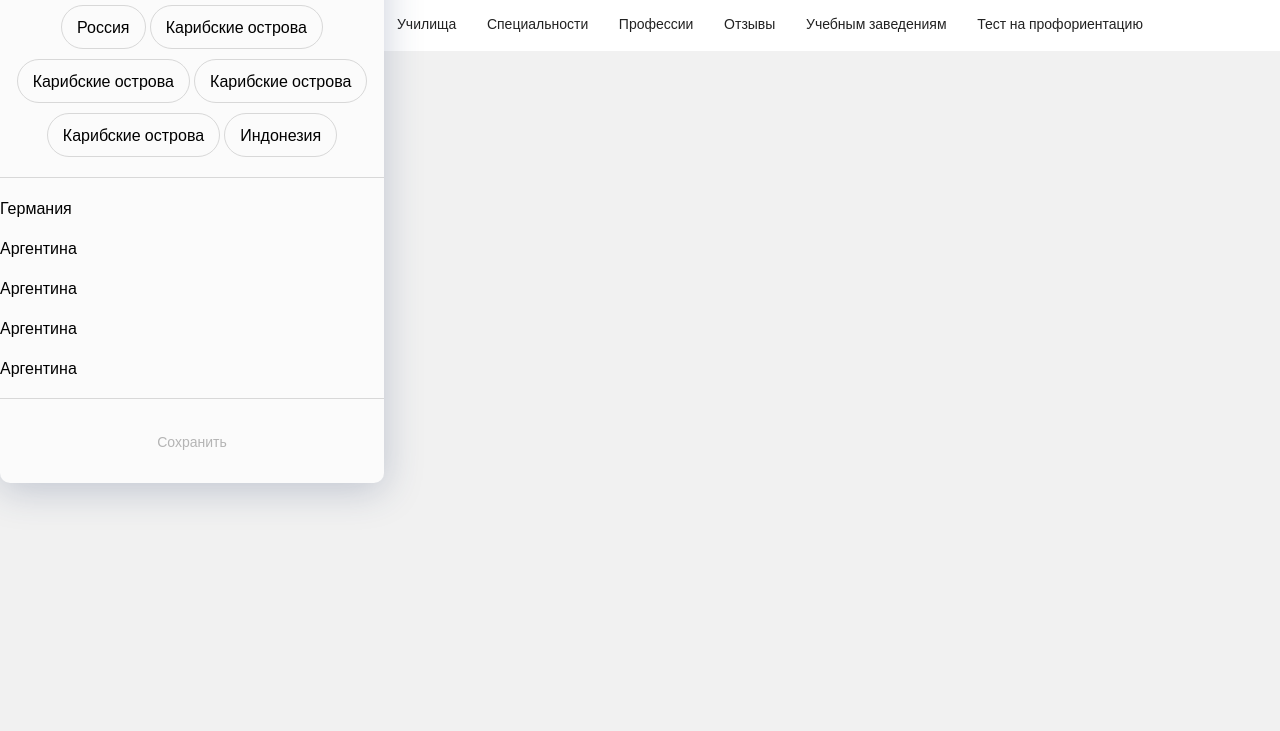
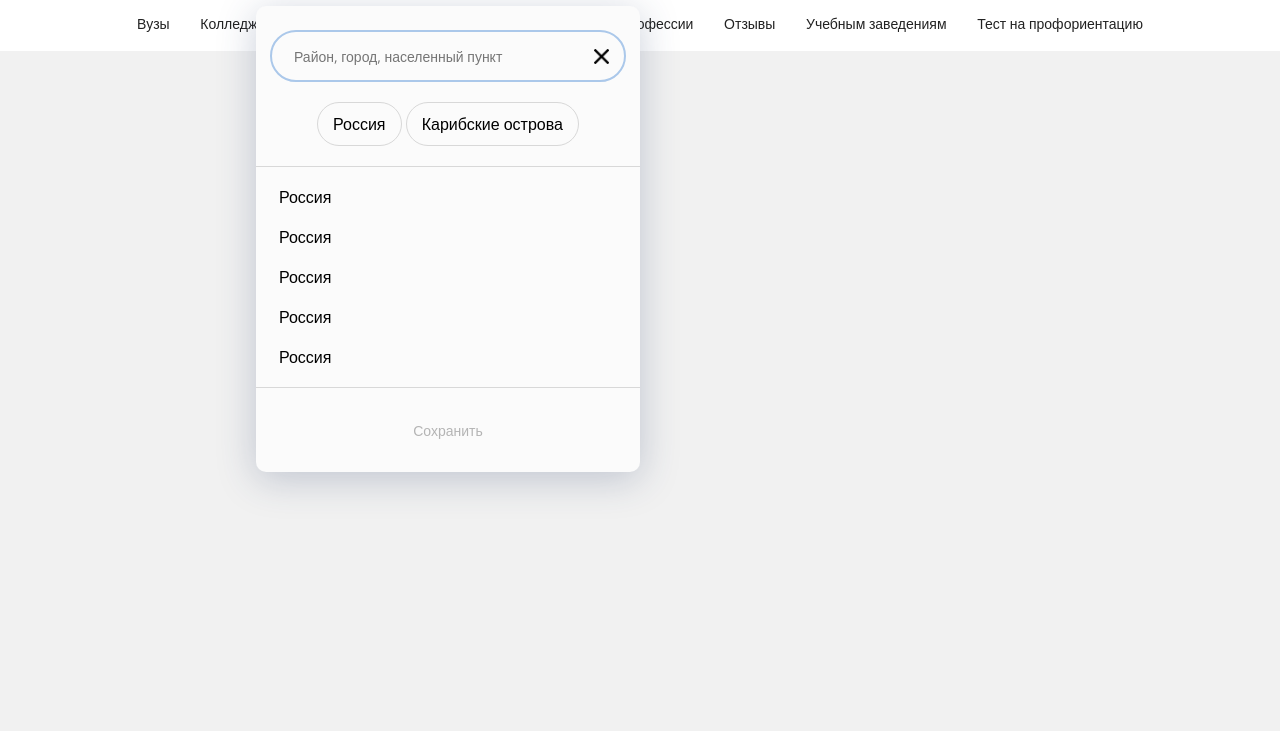
Before and after one commit to Evgenii-Buslaev/entry-test-studika, a website with bundled scripts: page index.html in a window 1280 px wide. Shown: the part 69-800 px from the top of the page. Built offline with nearby package versions, Linux system fonts and the light colour scheme; files whose address does not match are found by name.

Commit message:
Added styles to city datalist

```diff
--- a/css/city-list.css
+++ b/css/city-list.css
@@ -1,7 +1,7 @@
 .city-list {
   position: absolute;
-  top: 0;
-  left: 0;
+  left: 20%;
+  top: 75px;
   display: flex;
   flex-direction: column;
   justify-content: space-between;
@@ -13,16 +13,34 @@
   box-shadow: 0px 7px 38px rgba(44, 62, 106, 0.25);
 }
 
-.city-list input {
+.city-input {
+  margin-top: 24px;
   padding-left: 20px;
+  display: flex;
+  justify-content: space-between;
+  align-items: center;
   width: 332px;
   height: 48px;
-  font-size: 14px;
-  color: #a7a7a7;
   border: 2px solid #abc8ea;
   border-radius: 100px;
 }
 
+.city-list input {
+  width: 75%;
+  font-size: 14px;
+  color: #a7a7a7;
+}
+
+.city-list img {
+  margin-right: 15px;
+  width: 15px;
+  height: 15px;
+  cursor: pointer;
+  -webkit-filter: grayscale(100%);
+  -moz-filter: grayscale(100%);
+  -ms-filter: grayscale(100%);
+  -o-filter: grayscale(100%);
+}
 /* .city-list button:hover {
   background-color: #0656b4;
   opacity: 0.9;
@@ -59,6 +77,15 @@
   overflow-y: scroll;
 }
 
+#city-datalist::-webkit-scrollbar {
+  width: 8px;
+}
+
+#city-datalist::-webkit-scrollbar-thumb {
+  background-color: #a7a7a7;
+  border-radius: 5px;
+}
+
 .datalist-item {
   display: flex;
   align-items: center;
@@ -66,6 +93,10 @@
   width: 100%;
   text-align: start;
   cursor: pointer;
+}
+
+.datalist-item p {
+  margin-left: 23px;
 }
 
 .datalist-item:hover {
--- a/index.html
+++ b/index.html
@@ -53,29 +53,28 @@
         </div>
       </div>
       <div class="city-list">
-        <input type="text" placeholder="Район, город, населенный пункт" />
+        <div class="city-input">
+          <input type="text" placeholder="Район, город, населенный пункт" />
+          <img src="./assets/close.png" class="clear-input" alt="clear-input" />
+        </div>
         <div id="added-cities">
           <div class="added-item">Россия</div>
           <div class="added-item">Карибские острова</div>
-          <div class="added-item">Карибские острова</div>
-          <div class="added-item">Карибские острова</div>
-          <div class="added-item">Карибские острова</div>
-          <div class="added-item">Индонезия</div>
         </div>
         <div id="city-datalist">
-          <div class="datalist-item">Россия</div>
-          <div class="datalist-item">США</div>
-          <div class="datalist-item">Франция</div>
-          <div class="datalist-item">Аргентина</div>
-          <div class="datalist-item">Германия</div>
-          <div class="datalist-item">Аргентина</div>
-          <div class="datalist-item">Аргентина</div>
-          <div class="datalist-item">Аргентина</div>
-          <div class="datalist-item">Аргентина</div>
-          <div class="datalist-item">Аргентина</div>
-          <div class="datalist-item">Аргентина</div>
-          <div class="datalist-item">Аргентина</div>
-          <div class="datalist-item">Аргентина</div>
+          <div class="datalist-item"><p>Россия</p></div>
+          <div class="datalist-item"><p>Россия</p></div>
+          <div class="datalist-item"><p>Россия</p></div>
+          <div class="datalist-item"><p>Россия</p></div>
+          <div class="datalist-item"><p>Россия</p></div>
+          <div class="datalist-item"><p>Россия</p></div>
+          <div class="datalist-item"><p>Россия</p></div>
+          <div class="datalist-item"><p>Россия</p></div>
+          <div class="datalist-item"><p>Россия</p></div>
+          <div class="datalist-item"><p>Россия</p></div>
+          <div class="datalist-item"><p>Россия</p></div>
+          <div class="datalist-item"><p>Россия</p></div>
+          <div class="datalist-item"><p>Россия</p></div>
         </div>
         <button disabled>Сохранить</button>
       </div>
```
